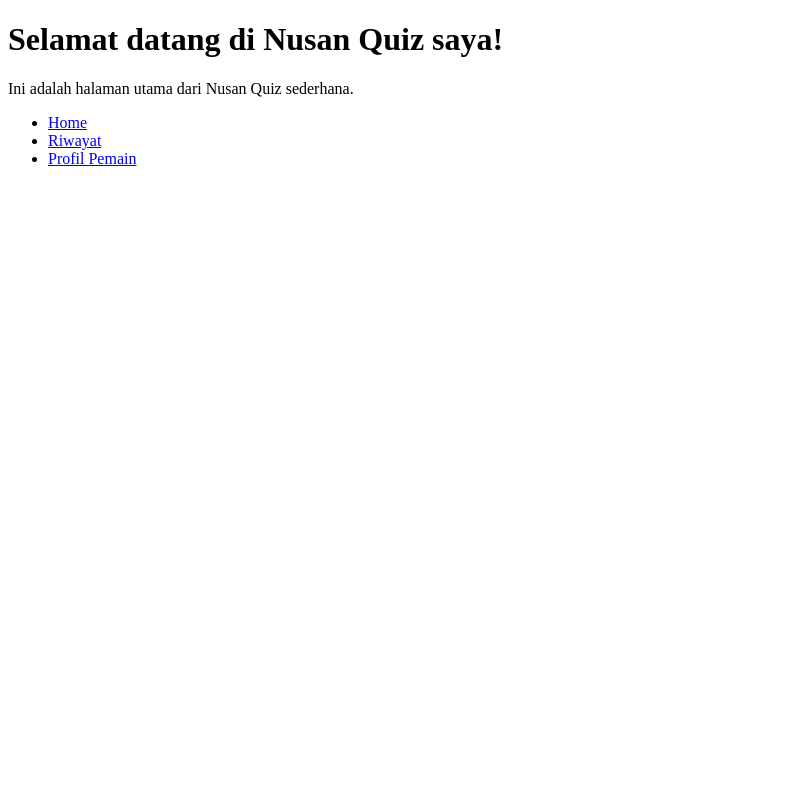
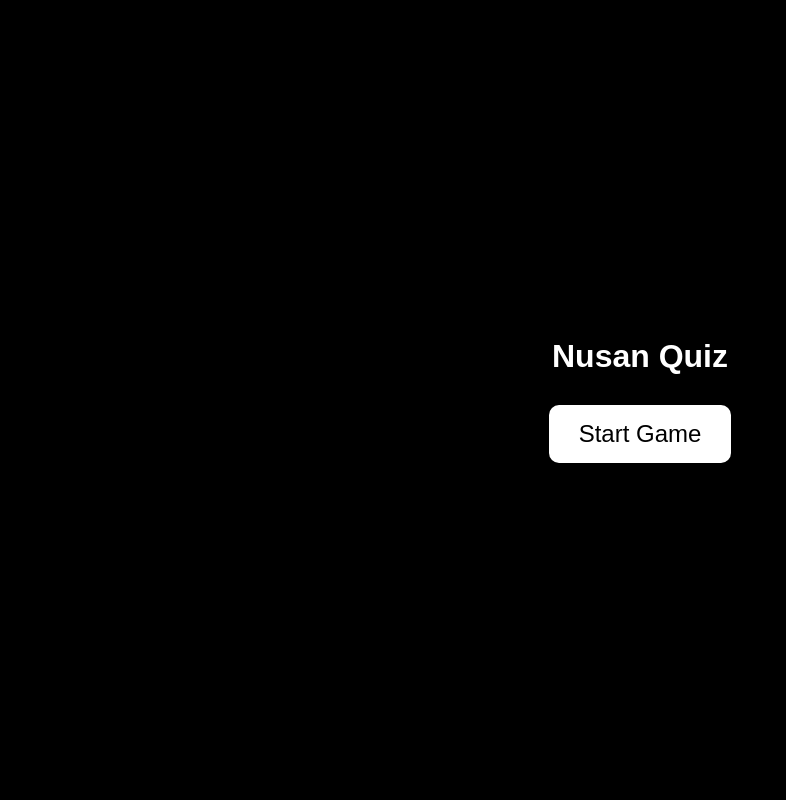
Before and after one commit to tineetech/nusan_quiz, a Flask app: page / in a window 1280 px wide. Shown: the whole page, without its empty margins (0-786 px from the left). Run offline with Flask 3, Linux system fonts and the light colour scheme.

Commit message:
feat: inition off starter game

```diff
--- a/app.py
+++ b/app.py
@@ -1,20 +1,27 @@
-from flask import Flask, render_template
+from flask import Flask, render_template, url_for
 
 app = Flask(__name__)
 
 @app.route('/')
 def home():
+    video_url = url_for('static', filename='videos/opening_video.mp4')
     title = "Halaman Utama Game"
     welcome_message = "Selamat datang di Nusan Quiz saya!"
-    return render_template('index.html', title=title, message=welcome_message)
+    return render_template('index.html', title=title, message=welcome_message, video_url=video_url)
+
+@app.route('/start-game')
+def startGame():
+    return render_template('start-game.html')
 
 @app.route('/riwayat')
 def about():
     return render_template('riwayat.html')
 
+
 @app.route('/profile')
 def show_user_profile():
-    return render_template('profile.html')
+    bg_1 = url_for('static', filename='images/bg-1.jpeg')
+    return render_template('profile.html', bg_1=bg_1)
 
 if __name__ == '__main__':
     app.run(debug=True) # debug=True akan otomatis me-reload server saat ada perubahan kode
--- a/templates/index.html
+++ b/templates/index.html
@@ -4,14 +4,92 @@
     <meta charset="UTF-8">
     <meta name="viewport" content="width=device-width, initial-scale=1.0">
     <title>{{ title }} - Nusan Quiz</title>
+    <style>
+        body {
+            margin: 0;
+            overflow: hidden;
+            display: flex;
+            flex-direction: column; /* Mengatur layout vertikal */
+            justify-content: center;
+            align-items: center;
+            min-height: 100vh;
+            background-color: black;
+            color: white; /* Warna teks untuk tombol */
+            font-family: sans-serif;
+        }
+
+        #splashContainer {
+            text-align: center;
+        }
+
+        #startGameButton {
+            padding: 15px 30px;
+            font-size: 1.5em;
+            background-color: white; /* Warna hijau */
+            color: black;
+            border: none;
+            border-radius: 10px;
+            cursor: pointer;
+            transition: background-color 0.3s ease;
+            margin-bottom: 20px; /* Jarak antara tombol dan video */
+        }
+
+        #introVideo {
+            width: 100vw;
+            height: 100vh;
+            object-fit: cover;
+            display: none; /* Awalnya sembunyikan video */
+            position: absolute; /* Posisikan video di belakang konten */
+            top: 0;
+            left: 0;
+            z-index: -1; /* Pastikan di bawah elemen lain */
+        }
+
+        h1 {
+            z-index: 1; /* Pastikan judul di atas video */
+            margin-bottom: 30px;
+        }
+    </style>
 </head>
 <body>
-    <h1>{{ message }}</h1>
-    <p>Ini adalah halaman utama dari Nusan Quiz sederhana.</p>
-    <ul>
-        <li><a href="/">Home</a></li>
-        <li><a href="/riwayat">Riwayat</a></li>
-        <li><a href="/profile">Profil Pemain</a></li>
-    </ul>
+    <div id="splashContainer">
+        <h1>Nusan Quiz</h1>
+        <button id="startGameButton">Start Game</button>
+    </div>
+
+    <video id="introVideo" playsinline>
+        <source src="{{ video_url }}" type="video/mp4">
+        Maaf, browser Anda tidak mendukung tag video.
+    </video>
+
+    <script>
+        const video = document.getElementById('introVideo');
+        const startGameButton = document.getElementById('startGameButton');
+        const splashContainer = document.getElementById('splashContainer');
+
+        startGameButton.addEventListener('click', () => {
+            // Sembunyikan kontainer tombol/teks
+            splashContainer.style.display = 'none';
+
+            // Tampilkan video
+            video.style.display = 'block';
+
+            // Putar video
+            video.play().then(() => {
+                // Video berhasil diputar
+                console.log('Video playing...');
+            }).catch(error => {
+                // Terjadi kesalahan saat memutar video (misal: autoplay diblokir)
+                console.error('Autoplay prevented or error occurred:', error);
+                // Fallback: Arahkan langsung ke game jika video tidak bisa diputar
+                window.location.href = "{{ url_for('startGame') }}";
+            });
+        });
+
+        // Event listener saat video selesai diputar
+        video.onended = function() {
+            window.location.href = "{{ url_for('startGame') }}"; // Arahkan ke route 'startGame'
+        };
+    </script>
 </body>
 </html>
--- /dev/null
+++ b/templates/start-game.html
@@ -0,0 +1 @@
+taro .html build dari rens py nya kesiini coba prenk
```
Also changed, not shown: templates/profile.html (+42 -4 lines), README.md (added), static/images/bg-1.jpeg (added), 1 other file.
